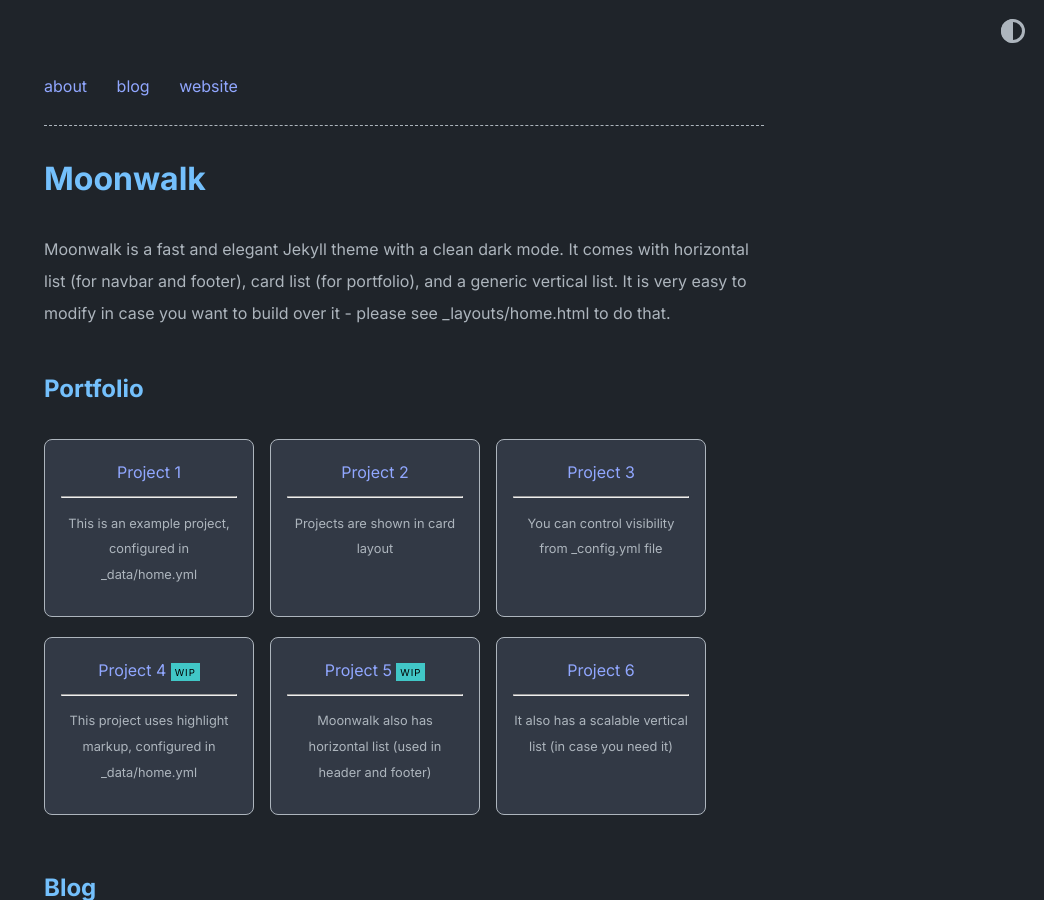
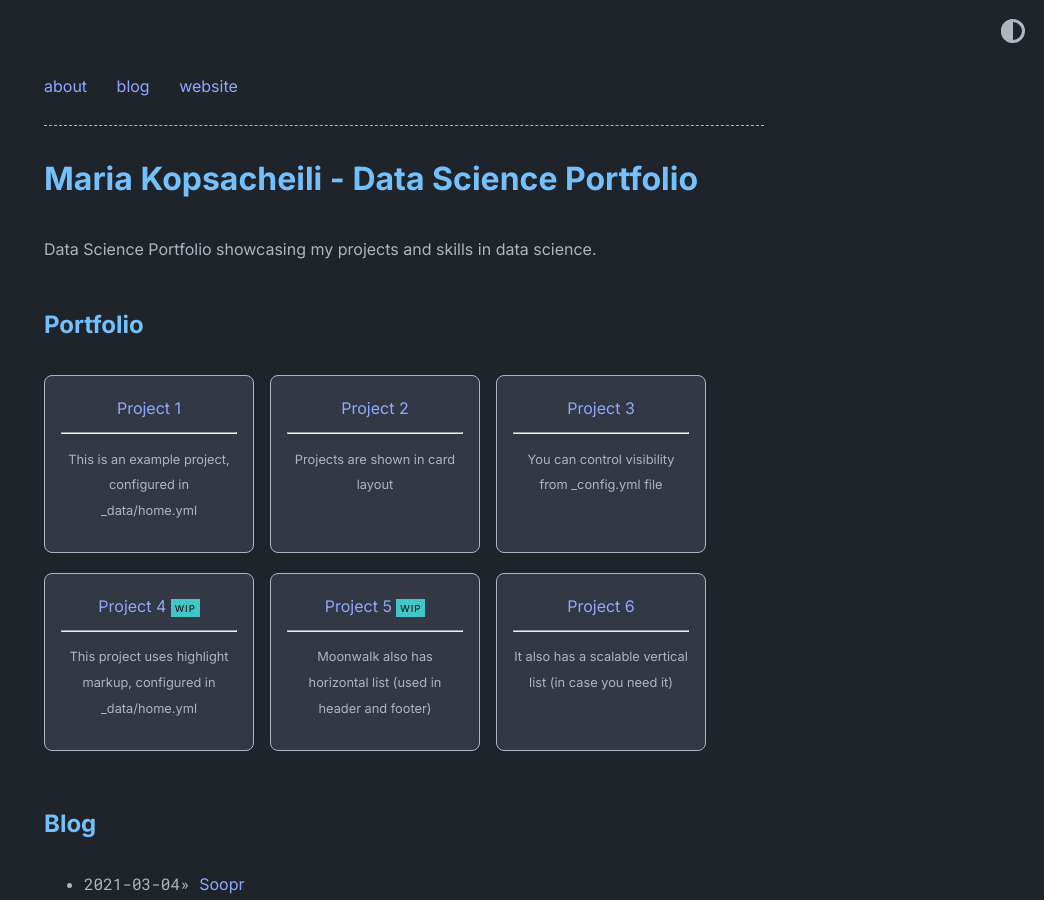
Before and after one commit to mariakopsacheili/mariakopsacheili.github.io, a Jekyll site: the page built from index.md, in a window 1280 px wide and 900 px high. Shown: the whole window, without its empty margins (236-1280 px from the left). Built offline with Jekyll 4.4.1, drawn with Linux system fonts in a browser that asks for light colours; some of the changed text lies outside the part shown.

Commit message:
Update _config.yml

```diff
--- a/_config.yml
+++ b/_config.yml
@@ -1,16 +1,13 @@
-title: Moonwalk
-author: Abhinav Saxena
-url: https://www.abhinavsaxena.com/moonwalk # root address of the site
+title: Maria Kopsacheili - Data Science Portfolio
+author: Maria Kopsacheili
+url: https://mariakopsacheili.github.io # root address of the site
 description: > # description of the site (multiple lines allowed)
-  Moonwalk is a fast and elegant Jekyll theme with a clean dark mode. It comes with horizontal list (for navbar and footer), card list (for portfolio), and a generic vertical list. It is very easy to modify in case you want to build over it - please see _layouts/home.html to do that.
+  Data Science Portfolio showcasing my projects and skills in data science.
 
 permalink: /:slug
 
 favicon: "./logo.png" # relative path to site's favicon
 
-twitter:
-    username: abhinav # update or delete this
-    card: summary_large_image
 
 #theme: moonwalk # if you are using GitHub Pages, change it to remote_theme: abhinavs/moonwalk
 remote_theme: abhinavs/moonwalk
```
